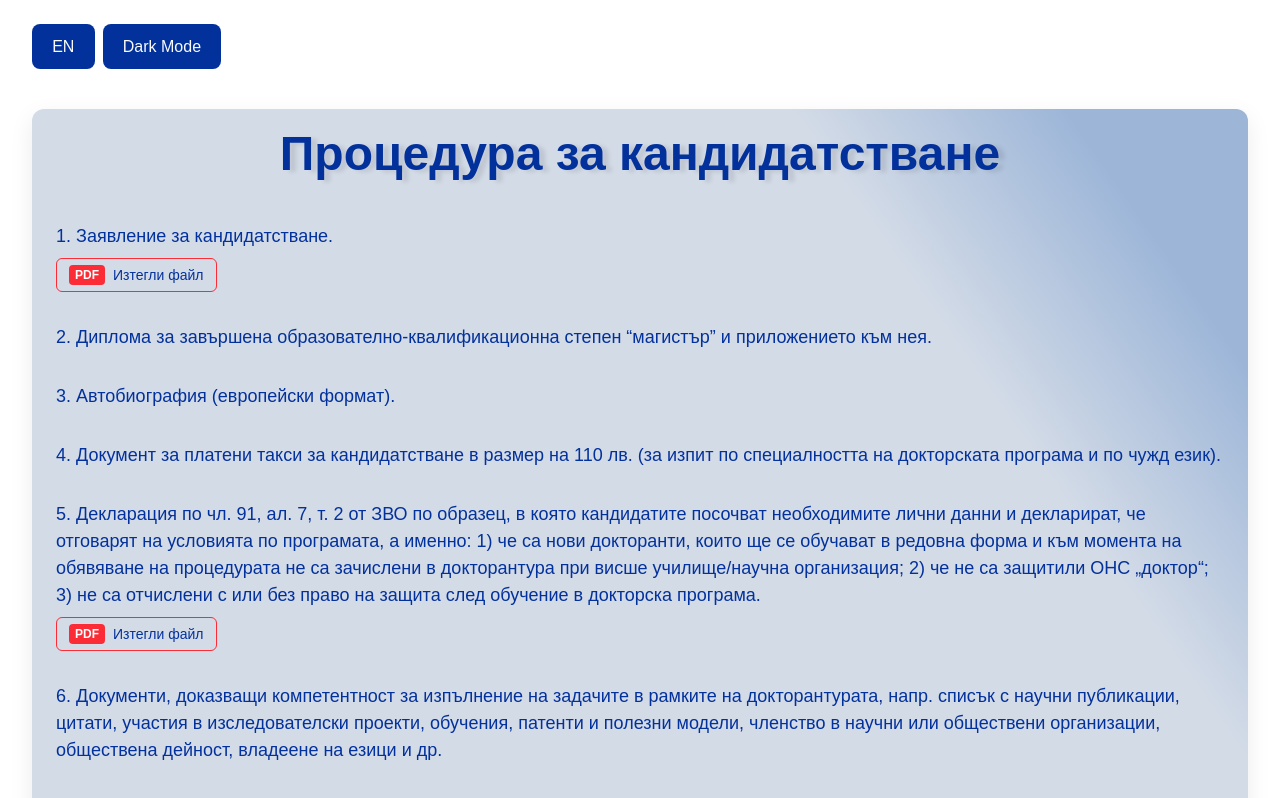
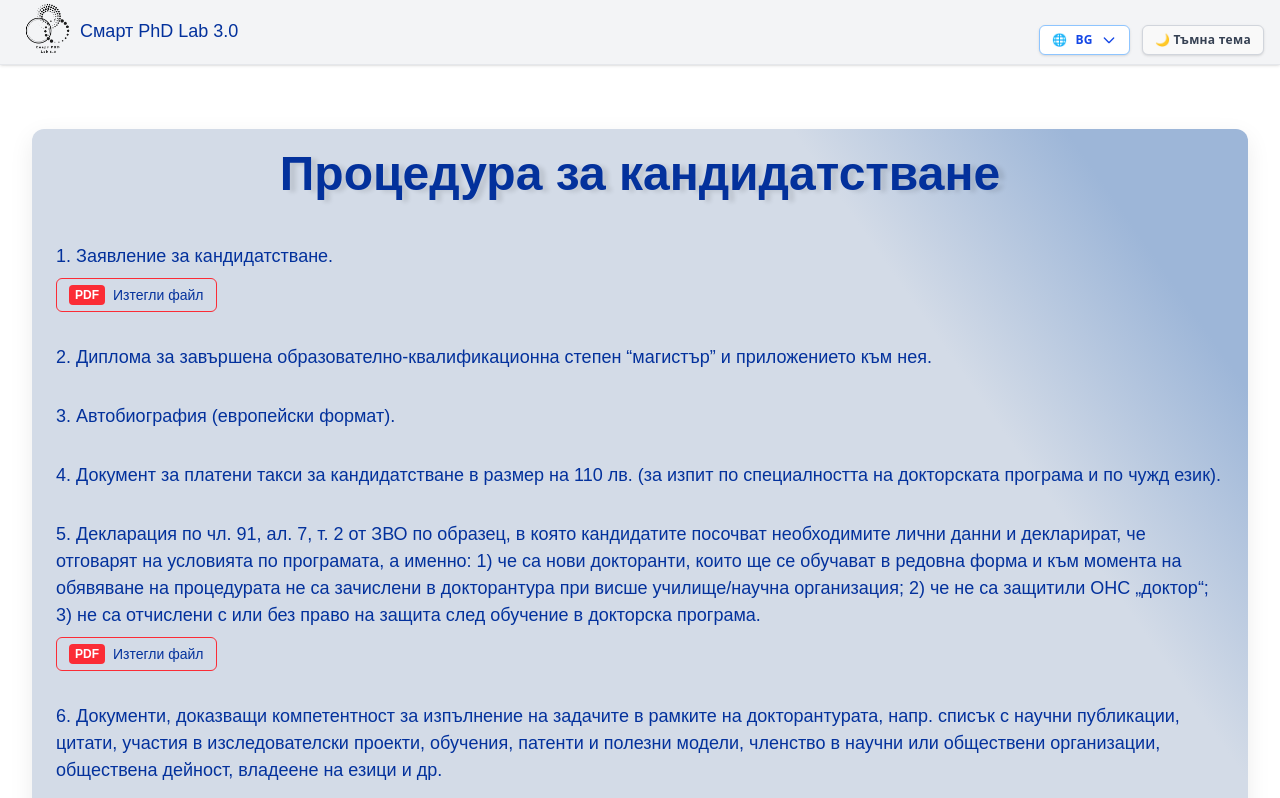
Before and after one commit to VUTP-University/phd-lab-utp, a React (Vite) app in the folder frontend/: page /apply in a window 1280 px wide. Shown: the top 798 px of the page. Built offline with nearby package versions, Linux system fonts and the light colour scheme; no server answers; a web font is replaced by a local one.

Commit message:
Navbar rework (#60)
* added basic navbar

* update language toggle

* theme toggle buton reworked

```diff
--- a/frontend/src/App.jsx
+++ b/frontend/src/App.jsx
@@ -1,10 +1,12 @@
 import React from "react";
 import { Routes, Route } from "react-router-dom";
+import Navbar from "./components/Navbar";
 import Landing from "./pages/Landing";
 import Contacts from "./pages/Contacts";
 import Apply from "./pages/Apply";
 import Taxes from "./pages/Taxes";
 import SpecialtyPage from "./pages/Specialties/SpecialtyPage";
+
 import "./i18n";
 import { useEffect } from "react";
 import { useTranslation } from "react-i18next";
@@ -20,8 +22,9 @@ function App() {
     }
   }, [i18n]);
 
-
   return (
+    <>
+      <Navbar />
       <Routes>
         {/* Landing page */}
         <Route path="/" element={<Landing />} />
@@ -30,11 +33,11 @@ function App() {
         <Route path="/apply" element={<Apply />} />
         <Route path="/taxes" element={<Taxes />} />
 
-
         {/* Future routes */}
         {/* <Route path="/login" element={<Login />} /> */}
         {/* <Route path="/dashboard" element={<Dashboard />} /> */}
       </Routes>
+    </>
   );
 }
 
--- a/frontend/src/components/LanguageToggle.jsx
+++ b/frontend/src/components/LanguageToggle.jsx
@@ -1,28 +1,83 @@
-import React, { useState, useEffect } from "react";
+import React, { useEffect, useState, useRef } from "react";
 import { useTranslation } from "react-i18next";
 
 export default function LanguageToggle() {
   const { i18n } = useTranslation();
+  const [open, setOpen] = useState(false);
   const [language, setLanguage] = useState("bg");
+  const dropdownRef = useRef(null);
 
-  // Sync state with i18next
+  // Initialize language
   useEffect(() => {
-    i18n.changeLanguage(language);
-    localStorage.setItem("language", language);
-  }, [language, i18n]);
+    const savedLang = localStorage.getItem("language") || "bg";
+    setLanguage(savedLang);
+    i18n.changeLanguage(savedLang);
+  }, [i18n]);
 
-  // Initialize from localStorage
+  // Close dropdown on outside click
   useEffect(() => {
-    const savedLang = localStorage.getItem("language");
-    if (savedLang) setLanguage(savedLang);
+    const handleClickOutside = (e) => {
+      if (dropdownRef.current && !dropdownRef.current.contains(e.target)) {
+        setOpen(false);
+      }
+    };
+    document.addEventListener("mousedown", handleClickOutside);
+    return () => document.removeEventListener("mousedown", handleClickOutside);
   }, []);
 
+  const changeLanguage = (lang) => {
+    setLanguage(lang);
+    i18n.changeLanguage(lang);
+    localStorage.setItem("language", lang);
+    setOpen(false);
+  };
+
   return (
-    <button
-      onClick={() => setLanguage(language === "bg" ? "en" : "bg")}
-      className="custom_button mb-4"
-    >
-      {language === "bg" ? "EN" : "BG"}
-    </button>
+    <div ref={dropdownRef} className="relative">
+      {/* Trigger button */}
+      <button
+        onClick={() => setOpen(!open)}
+        className="flex items-center gap-2 px-3 rounded-md border text-sm font-medium transition lang_toggle_button">
+        🌐
+        <span className="uppercase">{language}</span>
+        <svg
+          className={`w-4 h-4 transition-transform ${open ? "rotate-180" : ""}`}
+          fill="none"
+          stroke="currentColor"
+          strokeWidth="2"
+          viewBox="0 0 24 24"
+        >
+          <path
+            strokeLinecap="round"
+            strokeLinejoin="round"
+            d="M19 9l-7 7-7-7"
+          />
+        </svg>
+      </button>
+
+      {/* Dropdown */}
+      {open && (
+        <div
+          className="absolute right-0 mt-2 w-32 rounded-md shadow-lg border
+                     bg-white dark:bg-blue-900
+                     text-sm text-gray-800 dark:text-gray-200 z-50"
+        >
+          <button
+            onClick={() => changeLanguage("bg")}
+            className={`w-full px-4 py-2 text-left dark:hover:bg-blue-800 cursor-pointer
+              ${language === "bg" ? "font-semibold" : ""}`}
+          >
+            🇧🇬 Български
+          </button>
+          <button
+            onClick={() => changeLanguage("en")}
+            className={`w-full px-4 py-2 text-left  dark:hover:bg-blue-800 cursor-pointer
+              ${language === "en" ? "font-semibold" : ""}`}
+          >
+            🇬🇧 English
+          </button>
+        </div>
+      )}
+    </div>
   );
 }
--- /dev/null
+++ b/frontend/src/components/Navbar.jsx
@@ -0,0 +1,43 @@
+import React from "react";
+import { useState } from "react";
+import { useTranslation } from "react-i18next";
+import ThemeToggle from "./ThemeToggle";
+import LanguageToggle from "./LanguageToggle";
+
+
+export default function NavbarTailwind() {
+
+  const { t } = useTranslation();
+  const [open, setOpen] = useState(false);
+  const [dropdownOpen, setDropdownOpen] = useState(false);
+
+
+  return (
+    <nav className="sticky top-0 z-50 shadow bg-gray-100 border-b border-gray-200">
+      <div className="max-w-7xl mx-auto px-4">
+        <div className="flex h-16 items-center justify-between">
+
+          {/* Left: Brand */}
+          <div className="flex items-center">
+            <a href="/" className="flex items-center">
+              <img
+                src="../src/assets/logo_pr_dokt_2.png"
+                alt="UTP Lab Logo"
+                className="h-16 w-auto object-contain"
+              />
+
+              <h1 className="text-sm normal_text">{t("navbar.brand")}</h1>
+            </a>
+          </div>
+
+          {/* Right: Toggles */}
+          <div className="mt-4 flex items-center gap-3">
+            <LanguageToggle />
+            <ThemeToggle />
+          </div>
+
+        </div>
+      </div>
+    </nav>
+  );
+}
--- a/frontend/src/components/ThemeToggle.jsx
+++ b/frontend/src/components/ThemeToggle.jsx
@@ -1,20 +1,46 @@
-import React from "react";
-import { useState, useEffect } from "react";
+import React, { useState, useEffect } from "react";
+import { useTranslation } from "react-i18next";
 
 export default function ThemeToggle() {
+  const { t } = useTranslation();
   const [dark, setDark] = useState(false);
 
+  // Initialize theme from localStorage
   useEffect(() => {
-    if (dark) document.documentElement.classList.add("dark");
-    else document.documentElement.classList.remove("dark");
+    const savedTheme = localStorage.getItem("theme");
+    if (savedTheme) {
+      setDark(savedTheme === "dark");
+      if (savedTheme === "dark") document.documentElement.classList.add("dark");
+    }
+  }, []);
+
+  useEffect(() => {
+    if (dark) {
+      document.documentElement.classList.add("dark");
+      localStorage.setItem("theme", "dark");
+    } else {
+      document.documentElement.classList.remove("dark");
+      localStorage.setItem("theme", "light");
+    }
   }, [dark]);
 
   return (
     <button
       onClick={() => setDark(!dark)}
-      className="custom_button mb-4"
+      className={`flex items-center gap-2 px-3 py-1.5 rounded-md border
+                  text-xs font-semibold tracking-wide
+                  bg-white dark:bg-gray-900
+                  text-gray-700 dark:text-gray-200
+                  border-gray-300 dark:border-gray-700
+                  hover:bg-gray-100 dark:hover:bg-gray-800
+                  transition shadow-sm`}
     >
-      {dark ? "Light Mode" : "Dark Mode"}
+      {dark ? (
+        <span>☀️ {t("navbar.theme.light")}</span>
+      ) : (
+        <span>🌙 {t("navbar.theme.dark")}</span>
+      )}
+      {/* <span>{dark ? "Light" : "Dark"}</span> */}
     </button>
   );
 }
--- a/frontend/src/i18n.js
+++ b/frontend/src/i18n.js
@@ -6,6 +6,13 @@ import LanguageDetector from "i18next-browser-languagedetector";
 const resources = {
   bg: {
     translation: {
+      navbar: {
+        brand: "Смарт PhD Lab 3.0",
+        theme: {
+          light: "Светла тема",
+          dark: "Тъмна тема"
+        }
+      },
       hero: {
         uni_name: "Висше училище по телекомуникации и пощи",
         phd_lab: "Докторантско училище",
@@ -112,6 +119,13 @@ const resources = {
   },
   en: {
     translation: {
+      navbar: {
+        brand: "Smart PhD Lab 3.0",
+        theme: {
+          light: "Light Theme",
+          dark: "Dark Theme"
+        }
+      },
       hero: {
         uni_name: "University of Telecommunications and Posts",
         phd_lab: "PhD Lab",
--- a/frontend/src/index.css
+++ b/frontend/src/index.css
@@ -124,3 +124,18 @@ h1 {
 .custom_button:focus-visible {
   outline: 4px auto -webkit-focus-ring-color;
 }
+
+
+/* Language dropdown button */
+.lang_toggle_button {
+  @apply flex items-center gap-2
+         px-3 py-1.5
+         text-xs font-semibold tracking-wide uppercase
+         rounded-md
+         border border-blue-300 dark:border-blue-700
+         bg-white dark:bg-blue-900
+         text-blue-700 dark:text-gray-200
+         hover:bg-blue-100 dark:hover:bg-blue-800
+         transition
+         shadow-sm;
+}
--- a/frontend/src/pages/Apply.jsx
+++ b/frontend/src/pages/Apply.jsx
@@ -10,15 +10,15 @@ export default function Apply() {
   return (
     <div className="min-h-screen flex flex-col bg-background-light dark:bg-background-dark">
       {/* Header */}
-      <header className="container mx-auto px-4 sm:px-6 lg:px-8 space-y-20 mt-6">
+      {/* <header className="container mx-auto px-4 sm:px-6 lg:px-8 space-y-20 mt-6">
         <div className="flex items-center space-x-2">
           <LanguageToggle />
           <ThemeToggle />
         </div>
-      </header>
+      </header> */}
 
       {/* Main Content */}
-      <main className="flex-1 container mx-auto px-4 sm:px-6 lg:px-8 py-4 sm:py-6">
+      <main className="flex-1 mt-10 container mx-auto px-4 sm:px-6 lg:px-8 py-4 sm:py-6">
         <Procedure />
         <BackButton />
       </main>
--- a/frontend/src/pages/Contacts.jsx
+++ b/frontend/src/pages/Contacts.jsx
@@ -9,12 +9,12 @@ import ContactForm from "../components/Contacts/ContactForm";
 export default function Contacts() {
   return (
     <div className="min-h-screen flex flex-col bg-background-light dark:bg-background-dark">
-      <header className="container mx-auto px-4 sm:px-6 lg:px-8 space-y-20 mt-6">
+      {/* <header className="container mx-auto px-4 sm:px-6 lg:px-8 space-y-20 mt-6">
         <div className="flex items-center space-x-2">
           <LanguageToggle />
           <ThemeToggle />
         </div>
-      </header>
+      </header> */}
       <main className="flex-1 container mx-auto px-4 sm:px-6 lg:px-8 py-4 sm:py-6">
         <ContactForm />
       </main>
--- a/frontend/src/pages/Landing.jsx
+++ b/frontend/src/pages/Landing.jsx
@@ -10,13 +10,13 @@ import Footer from "../components/Footer";
 export default function Landing() {
   return (
     <>
-      <header className="container mx-auto px-4 sm:px-6 lg:px-8 space-y-20 mt-6">
+      {/* <header className="container mx-auto px-4 sm:px-6 lg:px-8 space-y-20 mt-6">
         <div className="flex items-center gap-3">
           <LanguageToggle />
           <ThemeToggle />
         </div>
-      </header>
-      <main className="container mx-auto px-4 sm:px-6 lg:px-8 space-y-20">
+      </header> */}
+      <main className="container mt-10 mx-auto px-4 sm:px-6 lg:px-8 space-y-20">
         <Hero />
         <Specialties />
         <Documents />
--- a/frontend/src/pages/Specialties/SpecialtyPage.jsx
+++ b/frontend/src/pages/Specialties/SpecialtyPage.jsx
@@ -36,15 +36,15 @@ export default function SpecialtyPage() {
   return (
     <div className="min-h-screen flex flex-col">
       {/* Header */}
-      <header className="container mx-auto px-4 sm:px-6 lg:px-8 mt-6">
+      {/* <header className="container mx-auto px-4 sm:px-6 lg:px-8 mt-6">
         <div className="flex items-center space-x-2">
           <LanguageToggle />
           <ThemeToggle />
         </div>
-      </header>
+      </header> */}
 
       {/* Main */}
-      <main className="flex-1 container mx-auto px-4 sm:px-6 lg:px-8 py-8 primary_object">
+      <main className="flex-1 container mt-10 mx-auto px-4 sm:px-6 lg:px-8 py-8 primary_object">
         {!specialty ? (
           <div className="text-center py-20">
             <h2 className="text-2xl font-bold mb-4">404</h2>
--- a/frontend/src/pages/Taxes.jsx
+++ b/frontend/src/pages/Taxes.jsx
@@ -50,13 +50,13 @@ export default function Taxes() {
 
     return (
       <>
-        <header className="container mx-auto px-4 sm:px-6 lg:px-8 space-y-20 mt-6">
+        {/* <header className="container mx-auto px-4 sm:px-6 lg:px-8 space-y-20 mt-6">
           <div className="space-x-2">
             <LanguageToggle />
             <ThemeToggle />
           </div>
-        </header>
-        <main className="container mx-auto px-4 sm:px-6 lg:px-8 space-y-20">
+        </header> */}
+        <main className="container mt-10 mx-auto px-4 sm:px-6 lg:px-8 space-y-20">
             <TaxesTables title={titleBG} columns={columnsBG} data={dataBG} />
             <BackButton/>
             </main>
```
Also changed, not shown: frontend/src/assets/logo_pr_dokt_2.png (added). Lines whose indentation alone changed are shown as unchanged.
